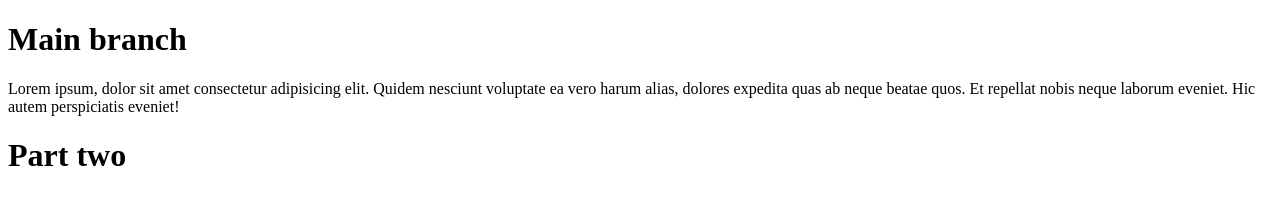
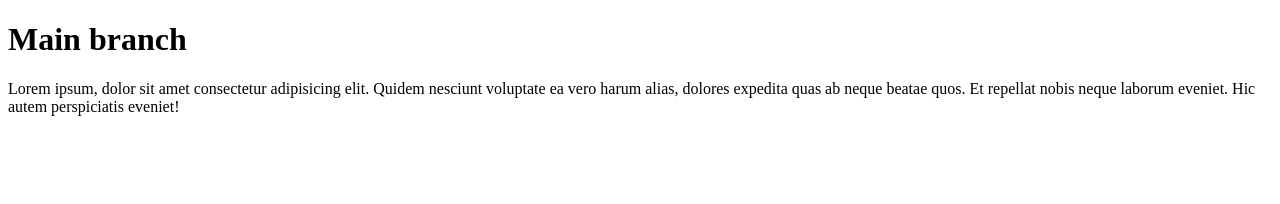
Before and after one commit to anumtaalam-aptech/Salon_management_system, a plain HTML site: page index.html in a window 1280 px wide. Drawn offline with Linux system fonts and the light colour scheme.

Commit message:
resolving issue

```diff
--- a/index.html
+++ b/index.html
@@ -8,6 +8,6 @@
 <body>
     <h1>Main branch</h1>
     <p>Lorem ipsum, dolor sit amet consectetur adipisicing elit. Quidem nesciunt voluptate ea vero harum alias, dolores expedita quas ab neque beatae quos. Et repellat nobis neque laborum eveniet. Hic autem perspiciatis eveniet!</p>
-    <h1>Part two </h1>
+
 </body>
 </html>
```
